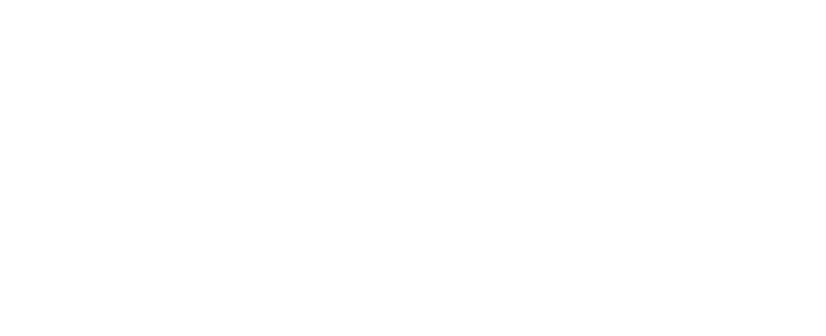
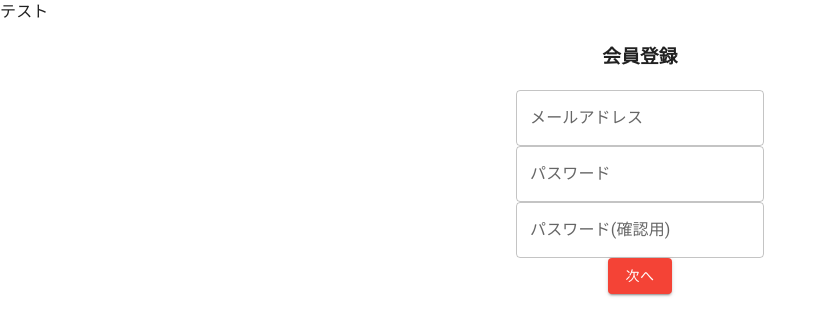
Before and after one commit to f-yusei/kakokari, a React (Create React App) app in the folder client/: page /auth/mail in a window 1280 px wide. Before the commit this address had no page. Shown: the top 336 px of the page, without its empty margins (0-826 px from the left). Built offline with nearby package versions, Linux system fonts and the light colour scheme.

Commit message:
feat:メール登録フォームの作成

```diff
--- a/client/src/App.tsx
+++ b/client/src/App.tsx
@@ -1,18 +1,19 @@
 import './App.css';
 import { BrowserRouter, Route, Routes } from 'react-router-dom';
 import AuthLayout from './components/layout/AuthLayout';
-import Login from './features/auth/routes/Login';
-import Register from './features/auth/routes/Register';
+import LoginForm from './features/auth/components/LoginForm';
+import RegisterForm from './features/auth/components/RegisterForm';
 import { createTheme, ThemeProvider } from '@mui/material/styles';
 import { CssBaseline } from '@mui/material';
-import { blue, red } from '@mui/material/colors';
+import { red } from '@mui/material/colors';
+import MailRegisterForm from './features/auth/components/MailRegisterForm';
 
 
 function App() {
 
   const theme = createTheme({
     palette: {
-      primary: blue
+      primary: red
     }
   })
 
@@ -21,9 +22,10 @@
       <CssBaseline />
       <BrowserRouter>
         <Routes>
-          <Route path="/" element={<AuthLayout />}>
-            <Route path="login" element={<Login />} />
-            <Route path="register" element={<Register />} />
+          <Route path="/auth" element={<AuthLayout />}>
+            <Route path="login" element={<LoginForm />} />
+            <Route path="register" element={<RegisterForm />} />
+            <Route path="mail" element={<MailRegisterForm />} />
           </Route>
         </Routes>
       </BrowserRouter >
--- a/client/src/components/layout/AuthLayout.tsx
+++ b/client/src/components/layout/AuthLayout.tsx
@@ -1,12 +1,13 @@
+import { Container } from '@mui/material'
 import React from 'react'
 import { Outlet } from 'react-router-dom'
 
 const AuthLayout = () => {
     return (
-        <div>
-            AuthLayout
+        <>
+            <div>テスト</div>
             <Outlet />
-        </div>
+        </>
     )
 }
 
--- /dev/null
+++ b/client/src/features/auth/components/MailRegisterForm.tsx
@@ -0,0 +1,26 @@
+import { FC } from 'react'
+import { Button, Box, TextField, } from '@mui/material'
+import { useNavigate } from 'react-router-dom'
+
+
+
+const RegisterForm: FC = () => {
+    const navigate = useNavigate()
+    return (
+        <Box sx={{ display: 'flex', flexDirection: 'column', alignItems: 'center' }}>
+            <h3>会員登録</h3>
+            <TextField
+                label="メールアドレス"
+            />
+            <TextField
+                label="パスワード"
+            />
+            <TextField
+                label="パスワード(確認用)"
+            />
+            <Button variant='contained'>次へ</Button>
+        </Box >
+    )
+}
+
+export default RegisterForm
```
